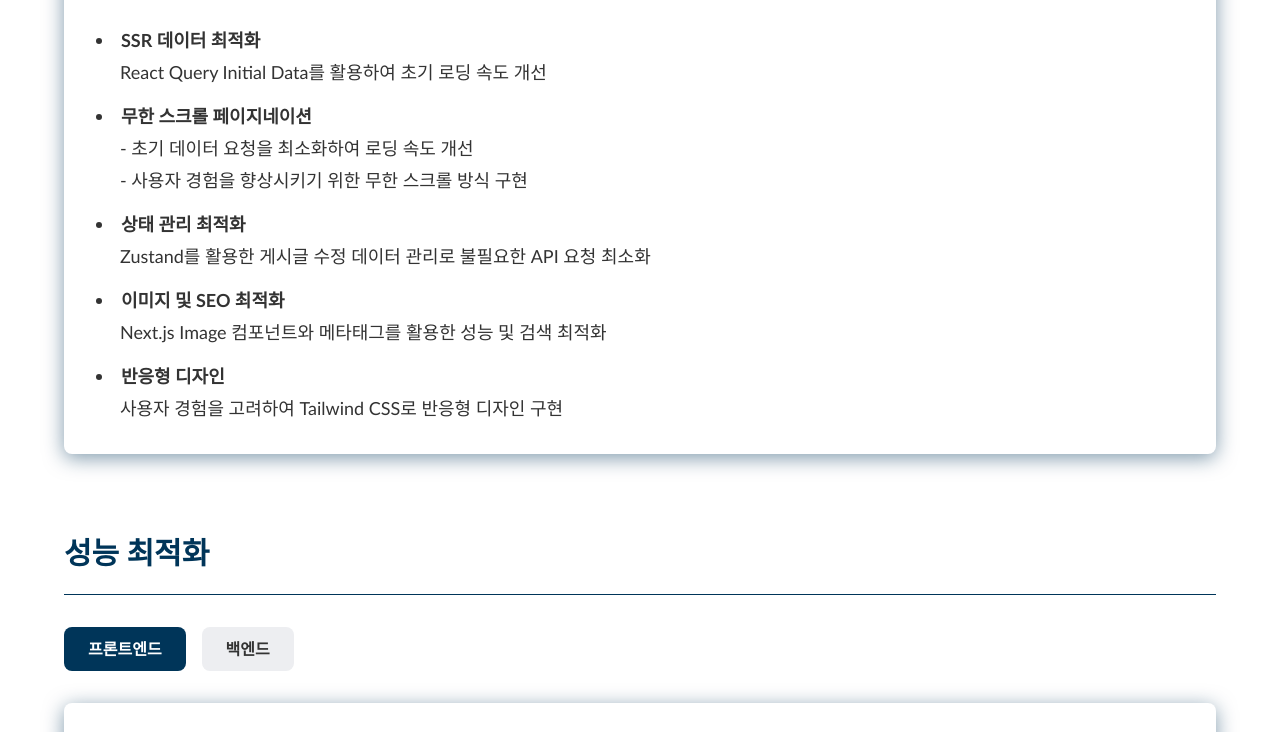
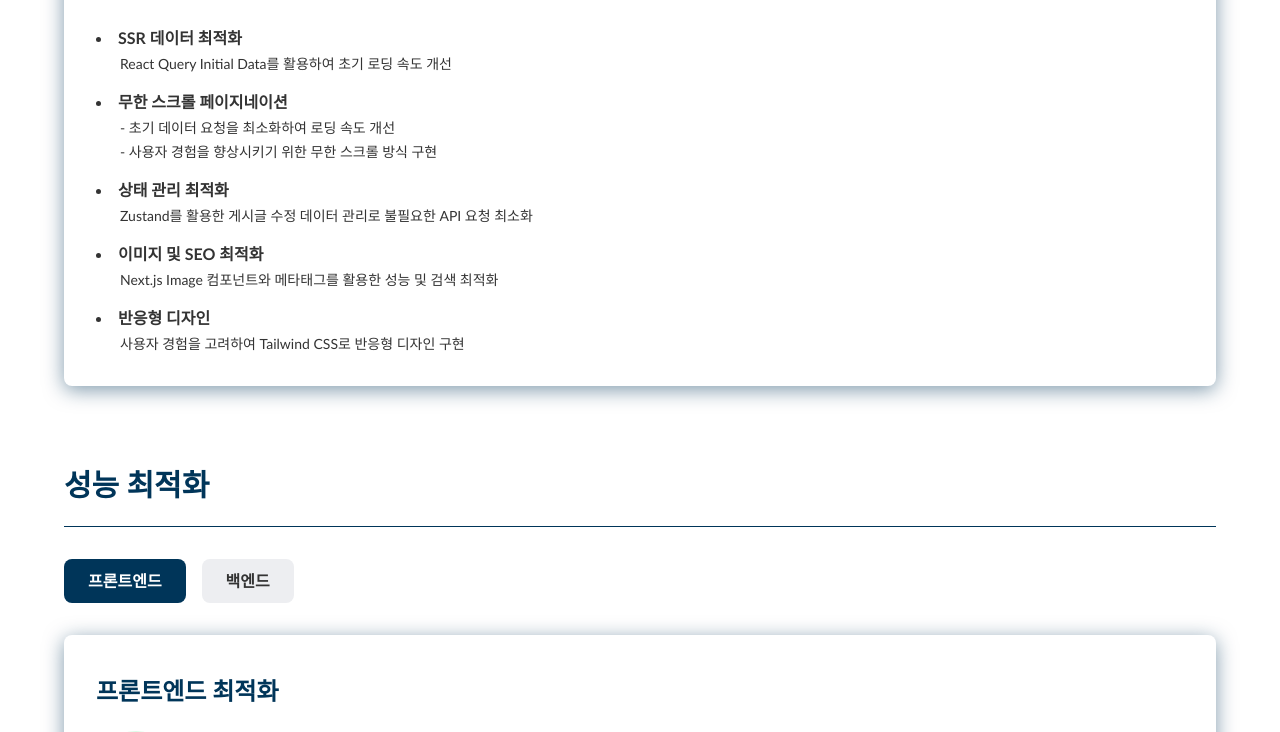
Before and after one commit to mini-1018/onboard-fe, a Next.js app: page /portfolio in a window 1280 px wide. Shown: the part 6140-6872 px from the top of the page. Built offline with nearby package versions, Linux system fonts and the light colour scheme; no server answers.

Commit message:
:sparkles: [feat] 포트폴리오 디자인 수정

```diff
--- a/src/app/(default)/portfolio/Introduction.tsx
+++ b/src/app/(default)/portfolio/Introduction.tsx
@@ -18,7 +18,7 @@ export default function Introduction() {
         <div className="w-full 2lx:w-[50%]">
           <div className="h-full">
             <div className="space-y-6 h-full">
-              <div className="h-full shadow-sm px-2 py-5 sm:px-9 rounded-lg shadow-primary">
+              <div className="h-full shadow-sm px-4 py-5 sm:px-9 rounded-lg shadow-primary">
                 <h2 className="text-2xl md:text-3xl font-semibold text-primary">
                   About Me
                 </h2>
@@ -96,7 +96,7 @@ export default function Introduction() {
 
         <div className="w-full 2xl:w-[50%] space-y-4">
           <div className="flex flex-col md:flex-row gap-5">
-            <div className="w-full md:w-[50%] shadow-sm py-5 px-2 sm:px-10 rounded-lg shadow-primary">
+            <div className="w-full md:w-[50%] shadow-sm py-5 px-4 sm:px-10 rounded-lg shadow-primary">
               <h2 className="text-xl md:text-2xl font-semibold text-primary">
                 Contact
               </h2>
@@ -130,7 +130,7 @@ export default function Introduction() {
                 </a>
               </div>
             </div>
-            <div className="shadow-sm py-5 px-2 sm:px-10 rounded-lg shadow-primary w-full md:w-[50%]">
+            <div className="shadow-sm py-5 px-4 sm:px-10 rounded-lg shadow-primary w-full md:w-[50%]">
               <h2 className="text-xl md:text-2xl font-bold text-primary">
                 Contents
               </h2>
@@ -145,7 +145,7 @@ export default function Introduction() {
               </ul>
             </div>
           </div>
-          <div className="w-full p-4 px-2 sm:px-10 bg-white rounded-lg shadow-primary space-y-4 2xl:h-[310px]">
+          <div className="w-full p-4 px-4 sm:px-10 bg-white rounded-lg shadow-primary space-y-4 2xl:h-[310px]">
             <h2 className="text-xl md:text-2xl font-semibold text-primary">
               Description
             </h2>
--- a/src/app/(default)/portfolio/MainFunction.tsx
+++ b/src/app/(default)/portfolio/MainFunction.tsx
@@ -36,48 +36,56 @@ export default function MainFunction() {
       </div>
 
       {/* Content */}
-      <div className="bg-white rounded-lg py-8 px-2 sm:px-8 shadow-lg min-h-[400px] shadow-primary">
+      <div className="bg-white rounded-lg py-8 px-4 sm:px-8 shadow-lg min-h-[400px] shadow-primary">
         {activeTab === "frontend" ? (
           <div className="space-y-6">
             <h3 className="text-lg md:text-2xl font-semibold text-primary">
               프론트엔드 주요 기능
             </h3>
             <div className="space-y-6">
-              <ul className="space-y-4 list-disc list-inside text-gray-600 text-sm md:text-lg">
+              <ul className="space-y-4 list-disc list-inside text-gray-600">
                 <li>
-                  <span className="font-semibold">SSR 데이터 최적화</span>
-                  <p className="ml-6 mt-1">
+                  <span className="font-semibold text-sm md:text-base">
+                    SSR 데이터 최적화
+                  </span>
+                  <p className="ml-6 mt-1 text-xs md:text-sm">
                     React Query Initial Data를 활용하여 초기 로딩 속도 개선
                   </p>
                 </li>
                 <li>
-                  <span className="font-semibold">
+                  <span className="font-semibold text-sm md:text-base">
                     무한 스크롤 페이지네이션
                   </span>
-                  <p className="ml-6 mt-1">
+                  <p className="ml-6 mt-1 text-xs md:text-sm">
                     - 초기 데이터 요청을 최소화하여 로딩 속도 개선
                   </p>
-                  <p className="ml-6 mt-1">
+                  <p className="ml-6 mt-1 text-xs md:text-sm">
                     - 사용자 경험을 향상시키기 위한 무한 스크롤 방식 구현
                   </p>
                 </li>
                 <li>
-                  <span className="font-semibold">상태 관리 최적화</span>
-                  <p className="ml-6 mt-1">
+                  <span className="font-semibold text-sm md:text-base">
+                    상태 관리 최적화
+                  </span>
+                  <p className="ml-6 mt-1 text-xs md:text-sm">
                     Zustand를 활용한 게시글 수정 데이터 관리로 불필요한 API 요청
                     최소화
                   </p>
                 </li>
                 <li>
-                  <span className="font-semibold">이미지 및 SEO 최적화</span>
-                  <p className="ml-6 mt-1">
+                  <span className="font-semibold text-sm md:text-base">
+                    이미지 및 SEO 최적화
+                  </span>
+                  <p className="ml-6 mt-1 text-xs md:text-sm">
                     Next.js Image 컴포넌트와 메타태그를 활용한 성능 및 검색
                     최적화
                   </p>
                 </li>
                 <li>
-                  <span className="font-semibold">반응형 디자인</span>
-                  <p className="ml-6 mt-1">
+                  <span className="font-semibold text-sm md:text-base">
+                    반응형 디자인
+                  </span>
+                  <p className="ml-6 mt-1 text-xs md:text-sm">
                     사용자 경험을 고려하여 Tailwind CSS로 반응형 디자인 구현
                   </p>
                 </li>
@@ -90,35 +98,45 @@ export default function MainFunction() {
               백엔드 주요 기능
             </h3>
             <div className="space-y-6">
-              <ul className="space-y-4 list-disc list-inside text-gray-600 text-sm md:text-lg">
+              <ul className="space-y-4 list-disc list-inside text-gray-600">
                 <li>
-                  <span className="font-semibold">Outbox Pattern</span>
-                  <p className="ml-6 mt-1">
+                  <span className="font-semibold text-sm md:text-base">
+                    Outbox Pattern
+                  </span>
+                  <p className="ml-6 mt-1 text-xs md:text-sm">
                     - S3 이미지 삭제와 DB 데이터 삭제의 원자성 보장을 위한
                     아웃박스 패턴 적용
                   </p>
-                  <p className="ml-6 mt-1">
+                  <p className="ml-6 mt-1 text-xs md:text-sm">
                     - 비동기 이벤트 처리로 데이터 일관성 확보 및 장애 복구
                     메커니즘 구현
                   </p>
-                  <p className="ml-6 mt-1">- 이벤트 처리 상태 모니터링</p>
+                  <p className="ml-6 mt-1 text-xs md:text-sm">
+                    - 이벤트 처리 상태 모니터링
+                  </p>
                 </li>
                 <li>
-                  <span className="font-semibold">쿼리 최적화</span>
-                  <p className="ml-6 mt-1">
+                  <span className="font-semibold text-sm md:text-base">
+                    쿼리 최적화
+                  </span>
+                  <p className="ml-6 mt-1 text-xs md:text-sm">
                     Prisma Select를 활용하여 필요한 데이터만 조회함으로써 응답
                     시간 단축
                   </p>
                 </li>
                 <li>
-                  <span className="font-semibold">캐싱 전략</span>
-                  <p className="ml-6 mt-1">
+                  <span className="font-semibold text-sm md:text-base">
+                    캐싱 전략
+                  </span>
+                  <p className="ml-6 mt-1 text-xs md:text-sm">
                     효율적인 캐싱 전략 적용으로 서버 부하 감소 및 응답 속도 개선
                   </p>
                 </li>
                 <li>
-                  <span className="font-semibold">모듈화 및 의존성 주입</span>
-                  <p className="ml-6 mt-1">
+                  <span className="font-semibold text-sm md:text-base">
+                    모듈화 및 의존성 주입
+                  </span>
+                  <p className="ml-6 mt-1 text-xs md:text-sm">
                     NestJS를 활용한 체계적인 모듈화와 의존성 주입으로 개발
                     생산성 향상
                   </p>
--- a/src/app/(default)/portfolio/Perfomance.tsx
+++ b/src/app/(default)/portfolio/Perfomance.tsx
@@ -39,7 +39,7 @@ export default function Perfomance() {
       {/* Content */}
       <div className="flex flex-col 2xl:flex-row gap-8 h-auto 2xl:h-[500px]">
         {/* 왼쪽 설명 영역 */}
-        <div className="w-full 2xl:w-1/2 bg-white rounded-lg p-8 shadow-lg shadow-primary">
+        <div className="w-full 2xl:w-1/2 bg-white rounded-lg py-8 px-4 sm:px-8 shadow-lg shadow-primary">
           {activeTab === "frontend" ? (
             <div className="space-y-6">
               <h3 className="text-lg md:text-2xl font-semibold text-primary">
@@ -52,11 +52,11 @@ export default function Perfomance() {
                       99+
                     </span>
                   </div>
-                  <p className="text-base md:text-lg text-gray-600">
+                  <p className="text-base md:text-[16px] text-gray-600">
                     Lighthouse 성능 점수
                   </p>
                 </div>
-                <ul className="flex flex-col gap-6 md:gap-10 list-disc list-inside text-gray-600 text-sm md:text-lg">
+                <ul className="flex flex-col gap-6 md:gap-10 list-disc list-inside text-gray-600 text-sm md:text-[16px]">
                   <li>
                     Prisma Select를 활용한 필요 데이터만 조회하여 응답 시간 단축
                   </li>
@@ -78,11 +78,11 @@ export default function Perfomance() {
                       ↓ms
                     </span>
                   </div>
-                  <p className="text-base md:text-lg text-gray-600">
+                  <p className="text-base md:text-[16px] text-gray-600">
                     응답 시간 단축
                   </p>
                 </div>
-                <ul className="flex flex-col gap-6 md:gap-10 list-disc list-inside text-gray-600 text-sm md:text-lg">
+                <ul className="flex flex-col gap-6 md:gap-10 list-disc list-inside text-gray-600 text-sm md:text-[16px]">
                   <li>
                     Prisma Select를 활용한 필요 데이터만 조회하여 응답 시간 단축
                   </li>
```
